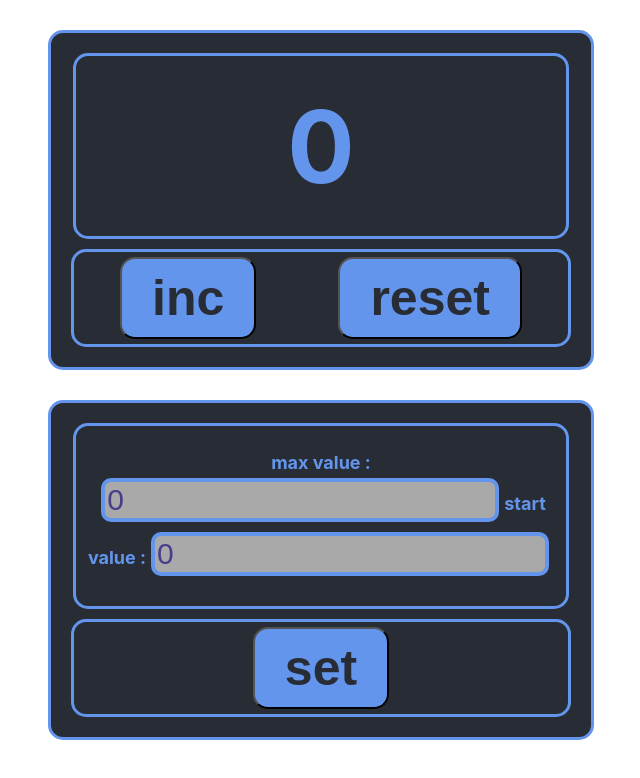
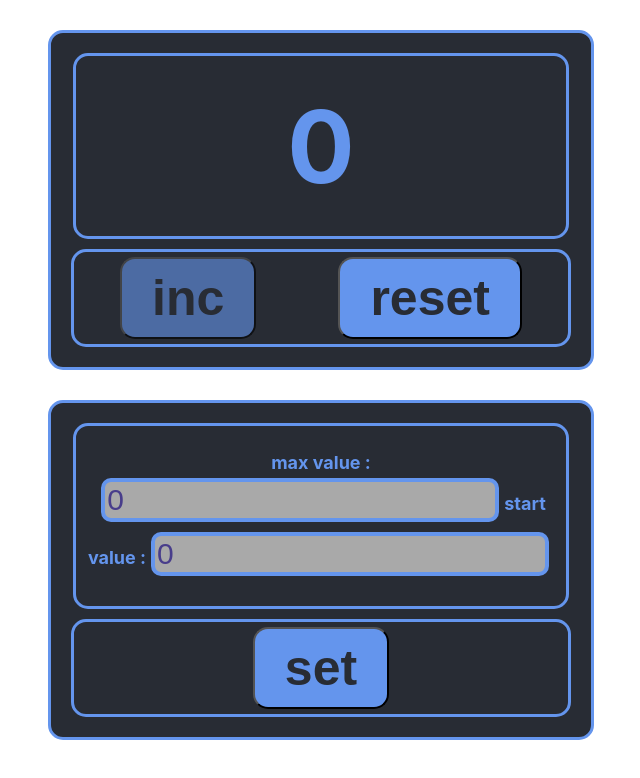
Before and after one commit to Ivan-Gusev-1993/counter, a React (Create React App) app: page / in a window 1280 px wide. Shown: the top 778 px of the page, without its empty margins (319-959 px from the left). Built offline with nearby package versions, Linux system fonts and the light colour scheme.

Commit message:
counter step 2

```diff
--- a/src/App.tsx
+++ b/src/App.tsx
@@ -4,30 +4,33 @@ import Count from "./Count";
 import SetupValue from "./SetupValue";
 
 function App() {
+    const [maxValue, setMaxValue] = useState(0)
+    const [startValue, setStartValue] = useState(0)
+
     let [count, setCount] = useState(0)
-    let [error, setError] = useState('')
-
-    let [maxValue, setMaxValue] = useState(0)
-    let [startValue, setStartValue] = useState(0)
+    const [error, setError] = useState('')
 
     const setValueHandler = () => {
-        if (startValue < 0 || maxValue < 0) {
+        if ((startValue < 0 || maxValue < 0) || startValue >= maxValue) {
             setError('incorrect value')
+            console.log('hrenovo')
+        }
+        setCount(startValue)
+    }
 
+    const valueUp = () => {
+        if(count < maxValue){
+            setCount(++count)
         }
     }
 
-    const valueUp = () => {
-        setCount(++count)
-
-        // if (count > maxValue){
-        //     setCount(count)
-        // }
-    }
-
     const resetValue = () => {
-        setCount(0)
         setError('')
+        if((startValue < 0 || maxValue < 0) || startValue >= maxValue) {
+            setStartValue(0)
+            setMaxValue(0)
+            setCount(0)
+        }
     }
 
     return (
@@ -37,6 +40,8 @@ function App() {
                 error={error}
                 valueUp={valueUp}
                 resetValue={resetValue}
+                maxValue={maxValue}
+                startValue={startValue}
             />
 
             <SetupValue
@@ -46,6 +51,8 @@ function App() {
                 setMaxValue={setMaxValue}
                 count={count}
                 setValueHandler={setValueHandler}
+                setError={setError}
+                error={error}
             />
         </>
     );
--- a/src/Button.tsx
+++ b/src/Button.tsx
@@ -5,6 +5,8 @@ type ButtonPropsType = {
     onClick?: () => void
     name: string
     count?: number
+    maxValue?: number
+    styles: string
 }
 
 const Button = (props: ButtonPropsType) => {
@@ -14,7 +16,7 @@ const Button = (props: ButtonPropsType) => {
         }
     }
     return (
-        <button className={props.count === 5 ? s.disableButton : s.button} onClick={onClickHandler}>{props.name}</button>
+        <button className={props.styles} onClick={onClickHandler}>{props.name}</button>
     );
 };
 
--- a/src/Count.tsx
+++ b/src/Count.tsx
@@ -1,27 +1,38 @@
 import React from 'react';
 import s from "./App.module.css";
+import styles from "./Button.module.css";
 import Button from "./Button";
 
 type CountPropsType = {
     count: number
     error: string
-    valueUp: ()=>void
-    resetValue: ()=>void
+    valueUp: () => void
+    resetValue: () => void
+    maxValue: number
+    startValue: number
 }
 
 const Count = (props:CountPropsType) => {
+
+    const stylesForButton = props.count === props.maxValue || props.maxValue < 0 || props.startValue < 0 || props.startValue >= props.maxValue
+        ? styles.disableButton
+        : styles.button
+
+    //props.startValue >= props.maxValue
     return (
         <div>
             <div className={s.App}>
 
 
-                <div className={props.count === 5 ? s.disable : s.value}>
-                    {props.error ? <span className={s.error}>{props.error}</span> : props.count}
+                <div className={props.count === props.maxValue && props.count !== 0 ? s.disable : s.value}>
+                    {props.startValue < 0 || props.maxValue < 0 ? <span className={s.error}>{props.error}</span> : props.count}
                 </div>
 
                 <div className={s.buttonPlace}>
-                    <Button count={props.count} name={'inc'} onClick={props.valueUp}/>
-                    <Button name={'reset'} onClick={props.resetValue}/>
+                    <Button styles={stylesForButton}
+                            count={props.count} maxValue={props.maxValue} name={'inc'} onClick={props.valueUp}
+                    />
+                    <Button styles={styles.button} name={'reset'} onClick={props.resetValue}/>
                 </div>
 
             </div>
--- a/src/Input.tsx
+++ b/src/Input.tsx
@@ -1,19 +1,23 @@
-import React, {ChangeEvent, useState} from 'react';
+import React, {ChangeEvent} from 'react';
 import s from './Input.module.css'
 
 type InputPropsType = {
     value: number
     callBack:(value:number)=>void
+    setError:(value:string)=>void
+    error: string
 }
 
 const Input = (props: InputPropsType) => {
-    const [inputValue, setInputValue]=useState(0)
     const inputHandler = (e:ChangeEvent<HTMLInputElement>) => {
-        setInputValue(+e.currentTarget.value)
         props.callBack(+e.currentTarget.value)
+        if (+e.currentTarget.value < 0){
+            props.setError('incorrect value')
+        }
+
     }
     return (
-    <input className={inputValue < 0 ? s.errorInput : s.Input} onChange={inputHandler} value={inputValue} type="number"/>
+    <input className={props.value < 0 || props.error ? s.errorInput : s.Input} onChange={inputHandler} value={props.value} type="number"/>
     );
 };
 
--- a/src/SetupValue.tsx
+++ b/src/SetupValue.tsx
@@ -2,6 +2,7 @@ import React from 'react';
 import s from "./App.module.css";
 import Input from "./Input";
 import Button from "./Button";
+import styles from "./Button.module.css";
 
 type SetupValueProps = {
     startValue: number
@@ -10,19 +11,22 @@ type SetupValueProps = {
     setMaxValue: (value:number)=>void
     count: number
     setValueHandler: ()=>void
+    setError:(value:string)=>void
+    error: string
 }
 
 const SetupValue = (props:SetupValueProps) => {
+
     return (
         <div>
             <div className={s.App}>
                 <div   className={s.setupValue}>
-                    <span>max value :<Input value={props.maxValue} callBack={props.setMaxValue}/></span>
-                    <span>start value :<Input value={props.startValue} callBack={props.setStartValue}/></span>
+                    <span>max value :<Input error={props.error} setError={props.setError} value={props.maxValue} callBack={props.setMaxValue}/></span>
+                    <span>start value :<Input error={props.error} setError={props.setError} value={props.startValue} callBack={props.setStartValue}/></span>
                 </div>
 
                 <div className={s.buttonPlace}>
-                    <Button count={props.count} name={'set'} onClick={props.setValueHandler}/>
+                    <Button styles={styles.button} count={props.count} name={'set'} onClick={props.setValueHandler}/>
                 </div>
 
             </div>
```
